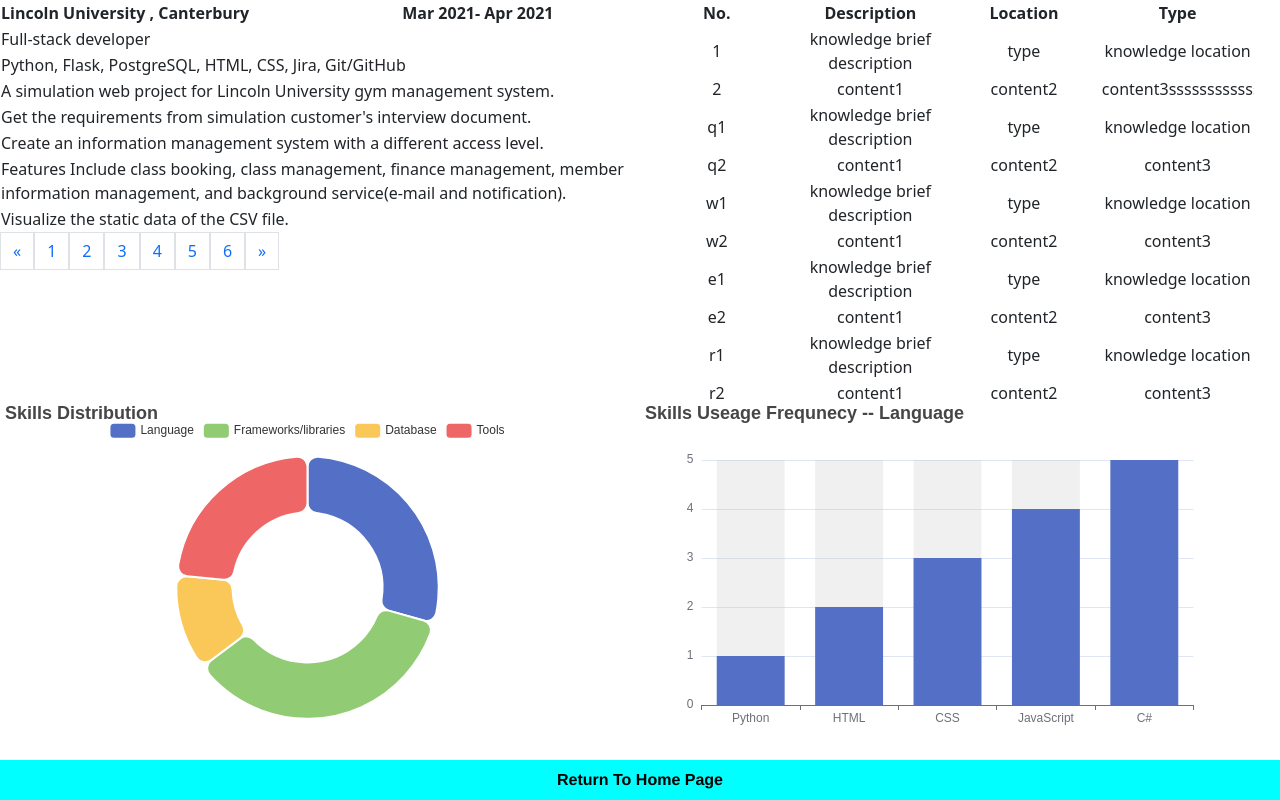
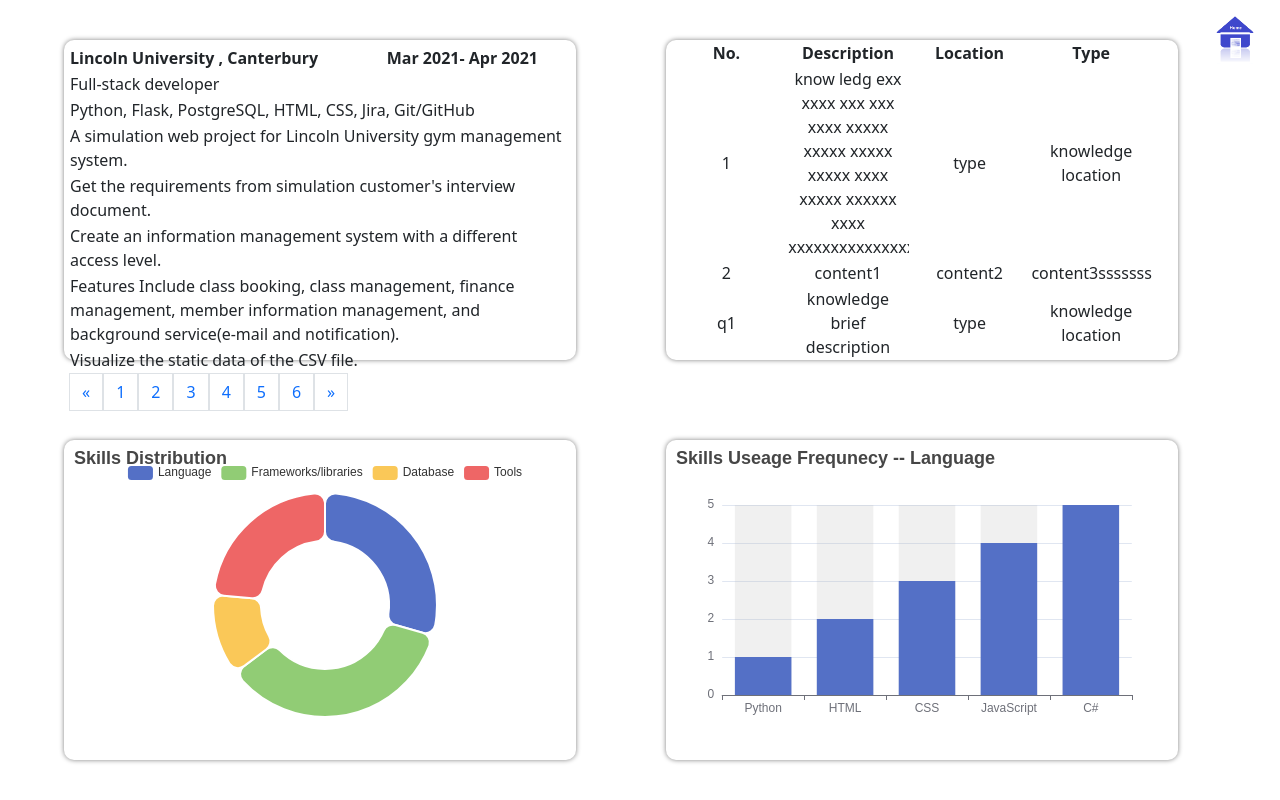
Before and after one commit to FinnHZ/pureFlaskCV, a Flask app: page /skills in a window 1280 px wide. Run offline with Flask 2, Linux system fonts and the light colour scheme.

Commit message:
table height problem

```diff
--- a/controller.py
+++ b/controller.py
@@ -264,7 +264,7 @@ def skills():
                 { "value": 4, "name": 'Tools' }
             ]
 
-    colKnowledges = [["1", "knowledge brief description", "type", "knowledge location"], ["2", "content1", "content2", "content3ssssssssssssssssssssssssssssssss"],
+    colKnowledges = [["1", "know ledg exx xxxx xxx xxx xxxx xxxxx xxxxx xxxxx xxxxx xxxx xxxxx xxxxxx xxxx xxxxxxxxxxxxxxxxxxxxxxxxxxxx", "type", "knowledge location"], ["2", "content1", "content2", "content3ssssssssssssssssssssssssssssssss"],
     ["q1", "knowledge brief description", "type", "knowledge location"], ["q2", "content1", "content2", "content3"],
     ["w1", "knowledge brief description", "type", "knowledge location"], ["w2", "content1", "content2", "content3"],
     ["e1", "knowledge brief description", "type", "knowledge location"], ["e2", "content1", "content2", "content3"],
--- a/static/css/skills.css
+++ b/static/css/skills.css
@@ -1,36 +1,47 @@
-html,body{
+/* html,body{
     height: 100%;
     width: 100%;
     margin: 0;
-}
+} */
 
 #bigSkills{
-    height: 100%;
-    width: 100%;
+    /* height: 100%;
+    width: 100%; */
+    height: calc(100vh);
+    width: calc(100vw);
 }
 
 /* skill basic information */
 #skillsInfo{
     position: absolute;
-    padding: 0;
-    width: calc(50vw);
-    height: calc(50vh);
-    /* background-color: red; */
+    padding: 5px;
+    width: calc(40vw);
+    height: calc(40vh);
+    left:calc(5vw);
+    top:calc(5vh);
+    border: none;
+    box-shadow: 0px 0px 5px gray;
+    border-radius: 10px;
 }
 
 /* skill collection */
 #skillsCollection{
     position: absolute;
     padding: 0;
-    width: calc(50vw);
-    height: calc(50vh);
-    /* background-color: gray; */
-    left:calc(50vw);
+    width: calc(40vw);
+    height: calc(40vh);
+    left:calc(52vw);
+    top:calc(5vh);
+    border: none;
+    box-shadow: 0px 0px 5px gray;
+    border-radius: 10px;
+    overflow: hidden;
 }
 
 .colTable{
     text-align: center;
-    width: calc(50vw);
+    width: calc(40vw);
+    height: calc(40vh);
     border-spacing: 0px;
     border-collapse: collapse;
 }
@@ -39,14 +50,16 @@ html,body{
     box-sizing: border-box;
     table-layout: fixed;
     display: table;
-    width: calc(48vw);
+    width: calc(38vw);
+    height: calc(2vh);
+    /* ?????????????????????????????????????????????????????????????????????????????? */
 }
 
 
 .colTBody{
     display: block;
-    width: calc(50vw); /* calc(100%+8px)    这里的8px是滚动条的宽度*/
-    height: calc(48vh);   /* vh 等于 1% 的 视窗高度， vw 等于 1% 的 视窗宽度， 注意这里的运算符前后都必须要有空格！！！*/
+    width: calc(40vw); /* calc(100%+8px)    这里的8px是滚动条的宽度*/
+    height: calc(38vh);   /* vh 等于 1% 的 视窗高度， vw 等于 1% 的 视窗宽度， 注意这里的运算符前后都必须要有空格！！！*/
     overflow-y: auto;
     -webkit-overflow-scrolling: touch;
     text-align: center;
@@ -60,76 +73,41 @@ html,body{
 /* skill circle distribution */
 #skillsDistirbution{
     position: absolute;
-    padding: 0;
-    width: calc(50vw);
-    height: calc(45vh);
-    /* background-color: green; */
-    top:calc(50vh);
+    padding: 5px;
+    width: calc(40vw);
+    height: calc(40vh);
+    left: calc(5vw);
+    top:calc(55vh);
+    border: none;
+    box-shadow: 0px 0px 5px gray;
+    border-radius: 10px;
 }
 
 
 /* skill bar detail distribution */
 #skillsDetail{
     position: absolute;
-    padding: 0;
-    width: calc(50vw);
-    height: calc(45vh);
+    padding: 5px;
+    width: calc(40vw);
+    height: calc(40vh);
     /* background-color: yellow; */
-    left:calc(50vw);
-    top:calc(50vh);
+    left:calc(52vw);
+    top:calc(55vh);
+    border: none;
+    box-shadow: 0px 0px 5px gray;
+    border-radius: 10px;
+
 }
 
 
 /* returnBtn_skill */
-#returnBtn_skill{
+#returnHome{
     position: absolute;
-    padding: 0;
-    width: calc(100vw);
-    height: calc(5vh);
-    background-color: cyan;
-    top:calc(95vh);
+    width: calc(3vw);
+    height: calc(4vh);
+    left:calc(95vw);
+    top:calc(2vh);
     border: none;
-    font-weight: 600;
-    font-family:'Franklin Gothic Medium', 'Arial Narrow', Arial, sans-serif
+    -webkit-box-reflect: below 0 -webkit-linear-gradient(transparent 50%, rgba(255,255,255, 0.3));
+    cursor: pointer;
 }
-
-
-
-
-
-
-
-
-
-
-
-/* #skillsInfo{
-    padding: 0;
-    margin: 0;
-    width: 100%;
-    height: 50%;
-    background-color: red;
-    float:left;
-}
-
-#skillsCollection{
-
-}
-
-#skillsDistirbution{
-    padding: 0;
-    margin: 0;
-    width: 50%;
-    height: 50%;
-    background-color: green;
-    float:left;
-}
-
-#skillsDetail{
-    padding: 0;
-    margin: 0;
-    width: 50%;
-    height: 50%;
-    background-color: yellow;
-    float:left;
-} */
--- a/static/js/myLib_js.js
+++ b/static/js/myLib_js.js
@@ -5,8 +5,8 @@ function distributionMap(dataArr_dis, detailDataArr){
         let resizeWorldMapContainer1 = function () {
           // dom1.style.width = (window.innerWidth/2) +'px';
           // dom1.style.height = (window.innerHeight/2)+'px';
-          dom1.style.width = ((window.innerWidth-50)/2) +'px';
-          dom1.style.height =((window.innerHeight-50)/2) +'px';
+          dom1.style.width = (window.innerWidth*0.4) +'px';
+          dom1.style.height =(window.innerHeight*0.4) +'px';
 
         };
         //设置容器高宽
@@ -70,9 +70,9 @@ function distributionDetailMap(dataDetailArr){
     var dom2 = document.getElementById("detailChart");
     //用于使chart自适应高度和宽度,通过窗体高宽计算容器高宽
     var resizeWorldMapContainer2 = function () {
-      dom2.style.width = ((window.innerWidth-50)/2) +'px';
-      dom2.style.height =((window.innerHeight-50)/2) +'px';
-    };
+      dom2.style.width = (window.innerWidth*0.4) +'px';
+      dom2.style.height =(window.innerHeight*0.4) +'px';
+};
     //设置容器高宽
     resizeWorldMapContainer2();
 
--- a/templates/skills.html
+++ b/templates/skills.html
@@ -68,18 +68,22 @@
                 </thead>
                 <tbody class="colTBody">
                     {% for item in colKnowledges %}
-                        <tr class="colTr"><td>{{item[0]}}</td><td style="overflow-x: scroll;">{{item[1]}}</td><td style="overflow-x: scroll;">{{item[2]}}</td><td style="overflow-x: scroll;">{{item[3]}}</td></tr>
+                        <tr class="colTr"><td>{{item[0]}}</td><td style="overflow-x: scroll; ">{{item[1]}}</td><td style="overflow-x: scroll;">{{item[2]}}</td><td style="overflow-x: scroll;">{{item[3]}}</td></tr>
                     {% endfor %}
                 </tbody>
             </table>
         </div>
 
         <div id="skillsDistirbution">
-            <div id="distribution" style="width:calc(48vw); height: calc(45vh);"></div>
+            <!-- <div id="distribution" style="width:calc(48vw); height: calc(45vh);"></div> -->
+            <div id="distribution"></div>
+
         </div>
 
         <div id="skillsDetail">
-            <div id="detailChart" style="width:calc(48vw); height: calc(45vh);"></div>
+            <!-- <div id="detailChart" style="width:calc(48vw); height: calc(45vh);"></div> -->
+            <div id="detailChart"></div>
+
             <script type="text/javascript">
                 //！！！！ 下面两句是将flask端传过来的JSON数据转化为js可以使用的数据类型的两种不同方式，为了方便复习，这里针对同一个效果运用了两种不同的方式！！！！！！！！
                 const detailChartInfo = eval('(' + '{{skillsDetail|safe}}' + ')');   //{{flaskJson变量名|safe}} 这个可以把flask传过来的 JSON变量在不转码的情况变成JSON字符串，然后eval（'(' + JSON字符串 + ')'） 可以将JSON字符串转回它原本的形式（object、array....）
@@ -90,7 +94,9 @@
             </script>
         </div>
 
-        <button id="returnBtn_skill">Return To Home Page</button>
+        <a href="/home">
+            <img src="/static/img/returnHomeBtn_Finn.png" id="returnHome"/>
+        </a>
 
     </div>
 
```
Also changed, not shown: static/img/returnHomeBtn_Finn.png (added).
